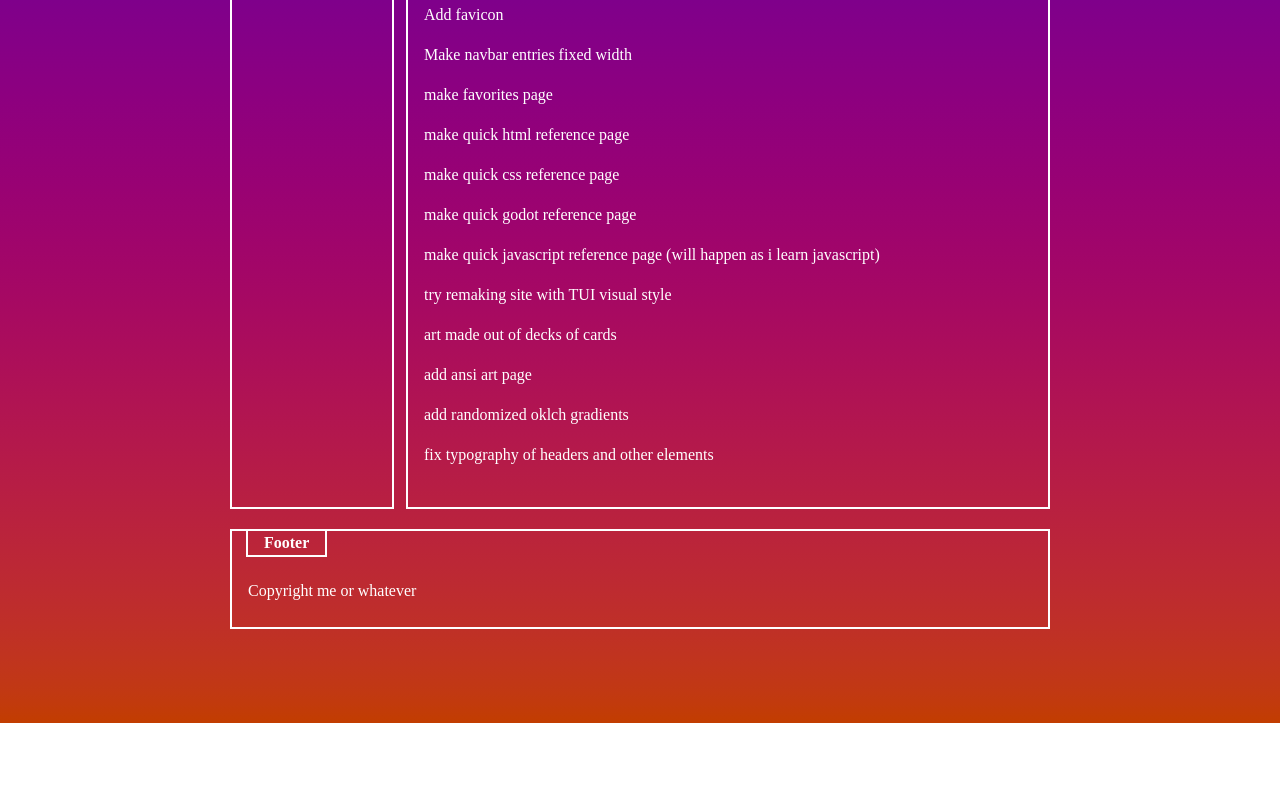
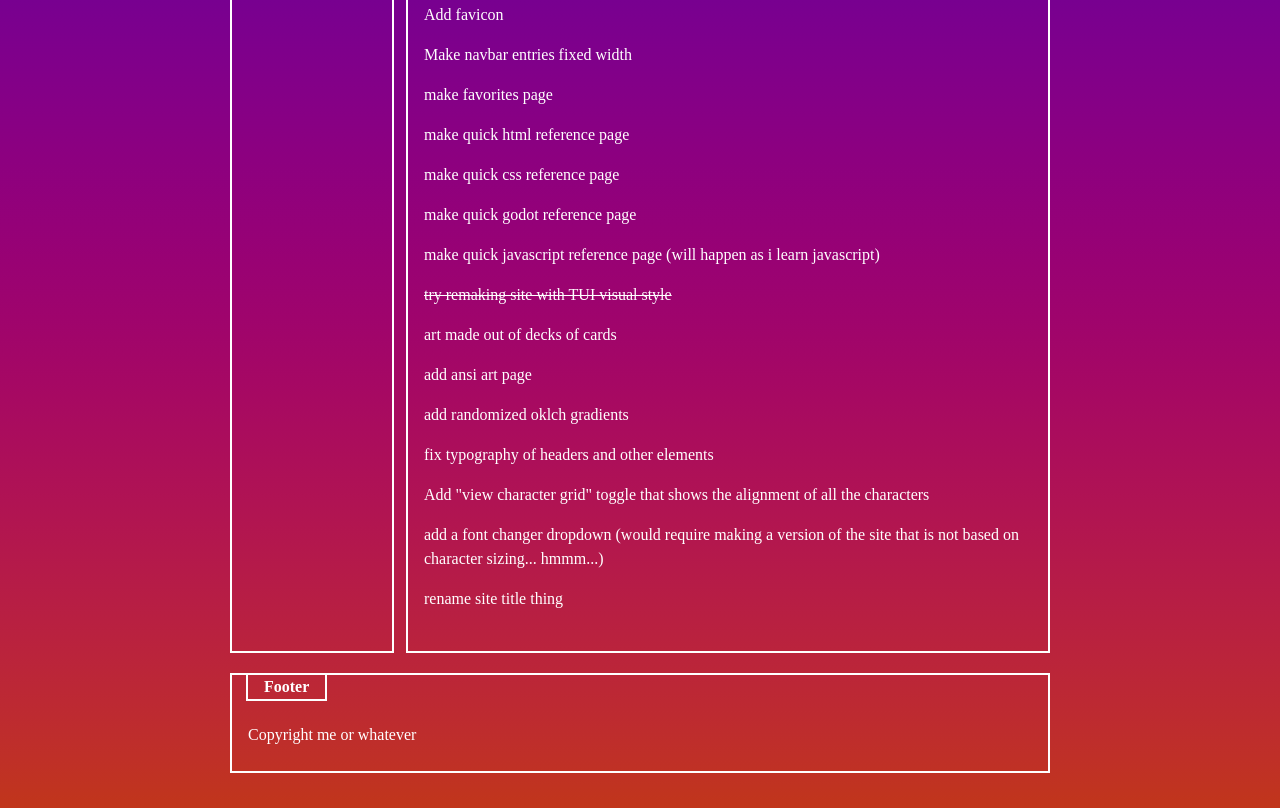
Before and after one commit to codazendev/codazen.dev, an Eleventy site: page content/todo.html in a window 1280 px wide. Shown: the part 421-1229 px from the top of the page. Before the commit the page ends 1144 px from the top, so only its background shows below. Built offline with nearby package versions, Linux system fonts and the light colour scheme; Eleventy itself is replaced by a stand-in of ours; files that its build step writes are made by us from their sources; a web font is replaced by a local one.

Commit message:
changed todo list elements

```diff
--- a/content/todo.html
+++ b/content/todo.html
@@ -11,10 +11,11 @@ title: todo
 <p>make quick css reference page</p>
 <p>make quick godot reference page</p>
 <p>make quick javascript reference page (will happen as i learn javascript)</p>
-<p>try remaking site with TUI visual style</p>
-
+<del>try remaking site with TUI visual style</del>
 <p>art made out of decks of cards</p>
-
 <p>add ansi art page</p>
 <p>add randomized oklch gradients</p>
 <p>fix typography of headers and other elements</p>
+<p>Add "view character grid" toggle that shows the alignment of all the characters</p>
+<p>add a font changer dropdown (would require making a version of the site that is not based on character sizing... hmmm...)</p>
+<p>rename site title thing</p>
```
